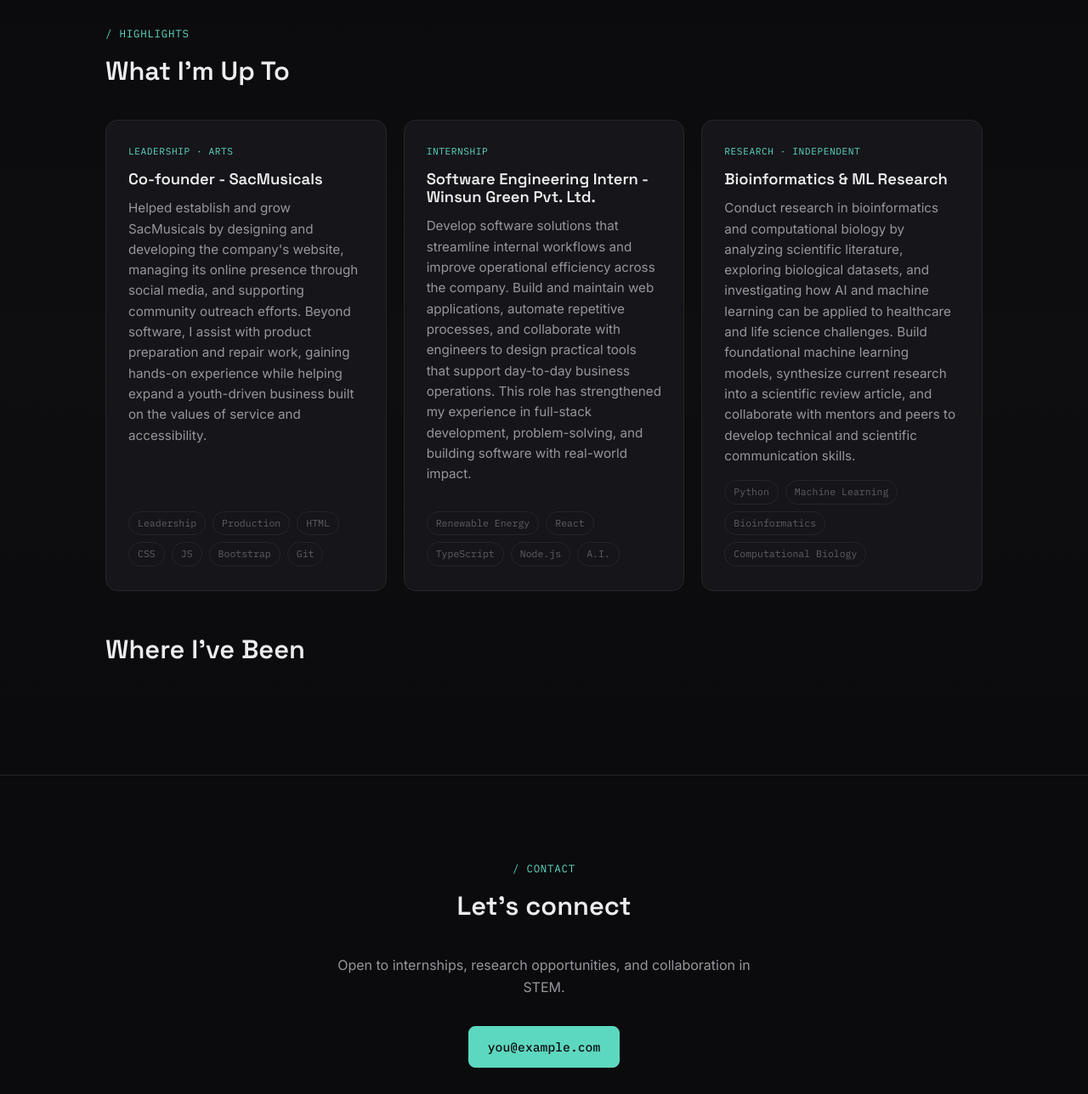
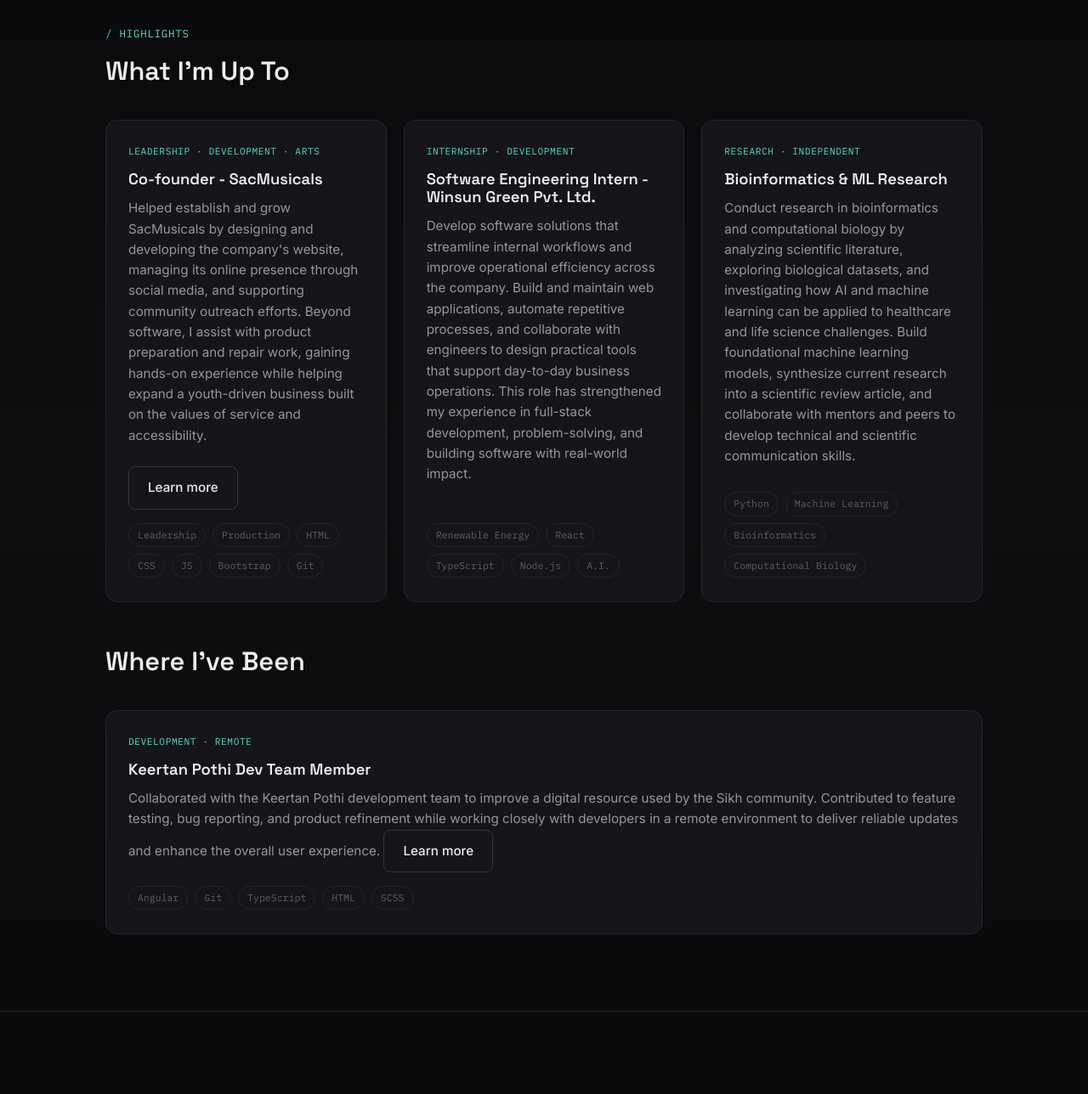
Before and after one commit to codingwithdaas/personal-website, a plain HTML site: page index.html in a window 1280 px wide. Shown: the part 1427-2715 px from the top of the page at 85% size. Drawn offline with Linux system fonts and the light colour scheme.

Commit message:
added keertanpothi dev team to where ive been + learn more buttons

```diff
--- a/index.html
+++ b/index.html
@@ -118,10 +118,14 @@
       <div class="card-grid">
 
         <article class="card">
-          <p class="card-tag">Leadership · Arts</p>
+          <p class="card-tag">Leadership · Development · Arts</p>
           <h3 class="card-title">Co-founder - <a href="https://www.sacmusicals.com" target="_blank" rel="noopener noreferrer">SacMusicals</a></h3>
           <p class="card-desc">
             Helped establish and grow SacMusicals by designing and developing the company's website, managing its online presence through social media, and supporting community outreach efforts. Beyond software, I assist with product preparation and repair work, gaining hands-on experience while helping expand a youth-driven business built on the values of service and accessibility.
+            <br><br>
+            <a href="https://sacmusicals.com/about-us" target="_blank" rel="noopener noreferrer" class="btn btn-secondary btn-small">
+            Learn more
+            </a>
           </p>
           <ul class="card-meta">
             <li>Leadership</li><li>Production</li><li>HTML</li><li>CSS</li><li>JS</li><li>Bootstrap</li><li>Git</li>
@@ -129,7 +133,7 @@
         </article>
 
         <article class="card">
-          <p class="card-tag">Internship</p>
+          <p class="card-tag">Internship · Development</p>
           <h3 class="card-title">Software Engineering Intern - Winsun Green Pvt. Ltd.</h3>
           <p class="card-desc">
             Develop software solutions that streamline internal workflows and improve operational efficiency across the company. Build and maintain web applications, automate repetitive processes, and collaborate with engineers to design practical tools that support day-to-day business operations. This role has strengthened my experience in full-stack development, problem-solving, and building software with real-world impact.
@@ -159,7 +163,19 @@
 
       <div class="card-grid">
 
-
+        <article class="card">
+          <p class="card-tag">Development · Remote</p>
+          <h3 class="card-title">Keertan Pothi Dev Team Member</h3>
+          <p class="card-desc">
+          Collaborated with the Keertan Pothi development team to improve a digital resource used by the Sikh community. Contributed to feature testing, bug reporting, and product refinement while working closely with developers in a remote environment to deliver reliable updates and enhance the overall user experience.
+            <a href="https://keertanpothi.org/support" target="_blank" rel="noopener noreferrer" class="btn btn-secondary btn-small">
+            Learn more
+            </a>
+          </p>
+          <ul class="card-meta">
+            <li>Angular</li><li>Git</li><li>TypeScript</li><li>HTML</li><li>SCSS</li>
+          </ul>
+        </article>
 
       </div>
     </div>
```
